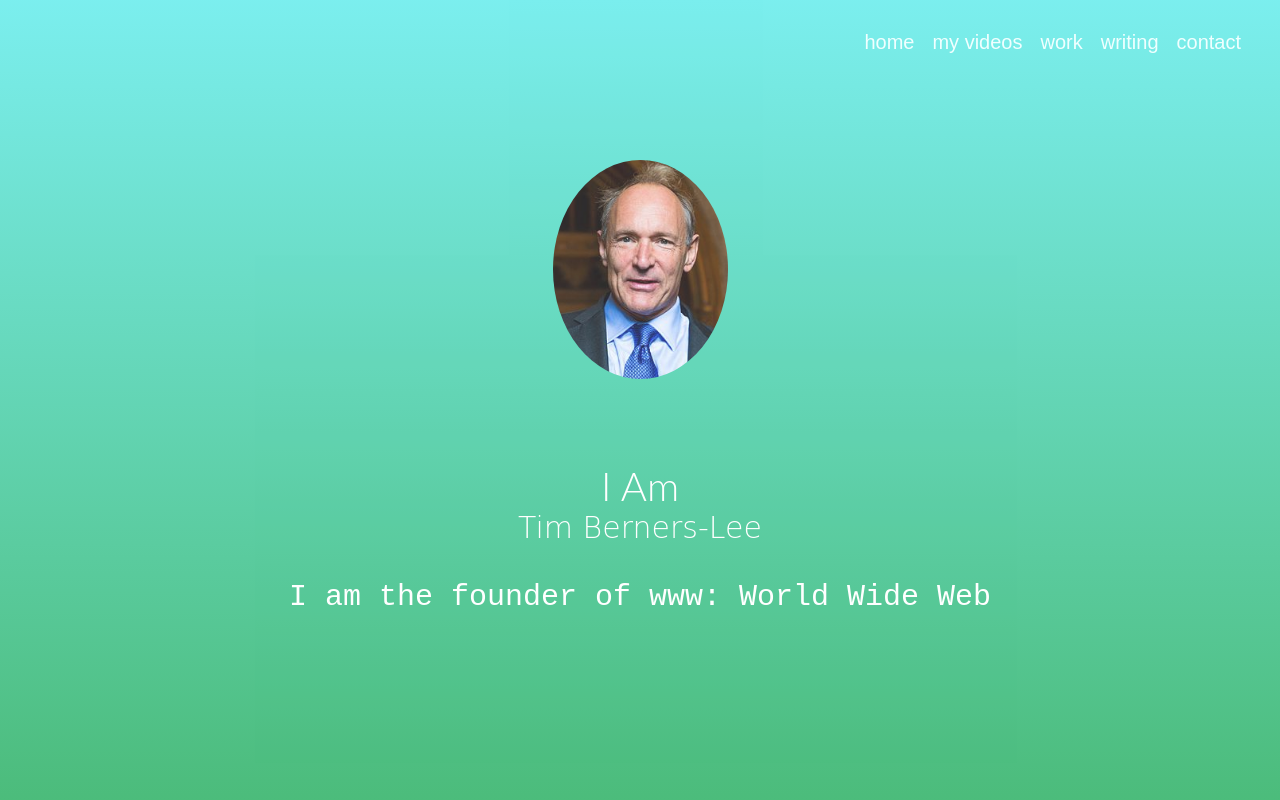
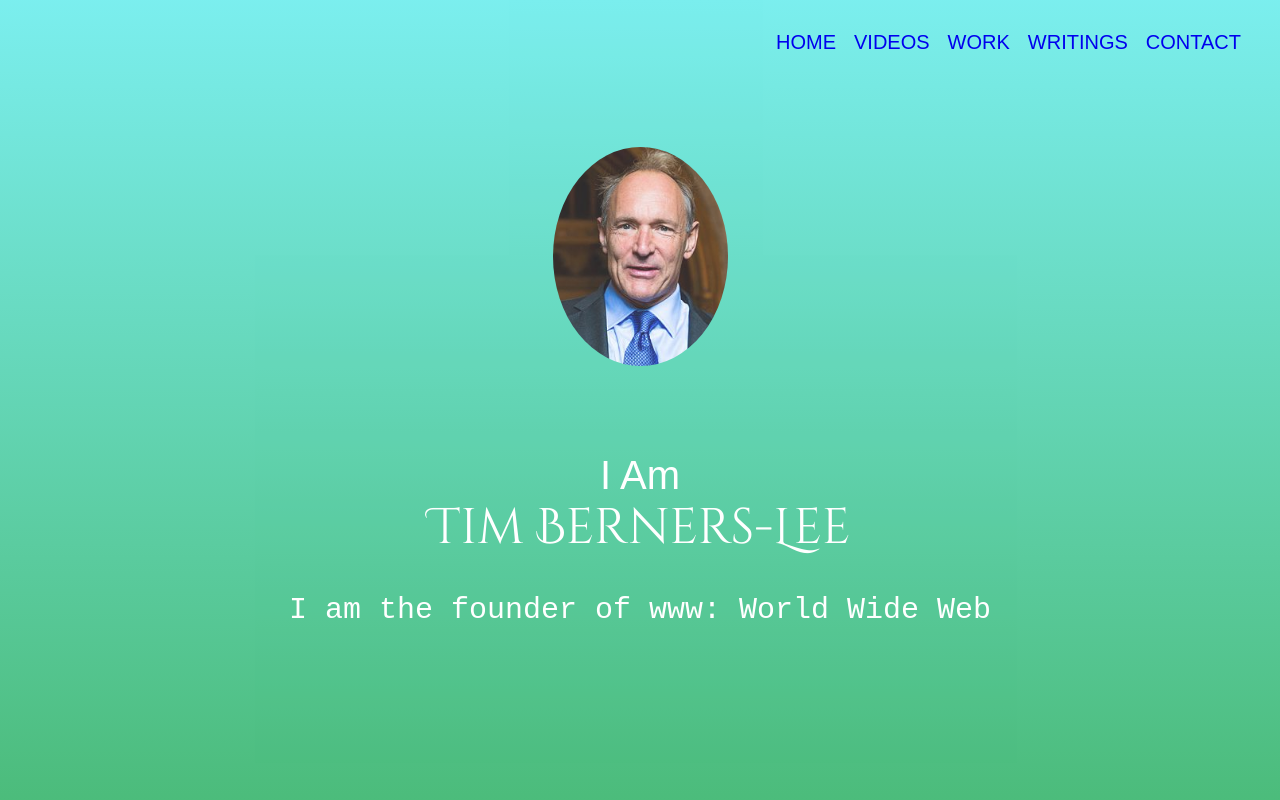
Before and after one commit to ayesha-237/newwebsite, a plain HTML site: page index.html in a window 1280 px wide. Shown: the top 800 px of the page. Drawn offline with Linux system fonts and the light colour scheme.

Commit message:
Add files via upload

```diff
--- a/index.html
+++ b/index.html
@@ -1,24 +1,32 @@
-<html>
+
+<!DOCTYPE html>
+<html lang="en">
 <head>
+    <meta charset="utf-8">
     <title>Sir Tim Berners-Lee</title>
     <link rel="stylesheet" href="style.css">
+    <link href="https://fonts.googleapis.com/css?family=Cinzel+Decorative&display=swap" rel="stylesheet">
+
 </head>
 
 <body>
+
     <ul class="menu">
-	<li class="links">home</li>
-		<li class="links">my videos</li>
-		<li class="links">work</li>
-		<li class="links">writing</li>
-		<li class="links">contact</li>
+        <li class="links"><a href="#welcome">HOME</a></li>
+        <li class="links"><a href="#videos">VIDEOS</a></li>
+        <li class="links"><a href="#work">WORK</a></li>
+        <li class="links"><a href="#writings">WRITINGS</a></li>
+        <li class="links"><a href="#contact">CONTACT</a></li>
+
     </ul>
 
-	<section id="welcome" class="parallax-container">
+    <section id="welcome">
         <div class="parallax-inner">
             <img src="stbl.jpg" class="profile" />
             <h1>I Am <br><span id="name">Tim Berners-Lee</span></h1>
             <h2> I am the founder of www: World Wide Web</h2>
         </div>
+
     </section>
 
 
@@ -30,11 +38,35 @@
 
             He is director of the World Wide Web Consortium that he founded and a Professor in the Computer Science Department at the University of Oxford.
 
-			In 2001 he became a Fellow of the Royal Society and in 2004 he was knighted.<br /><br />In 1994 Berners-Lee founded the World Wide Web Consortium (W3C) at the Laboratory of Computer Science (LCS) at the Massachusetts Institute of Technology in Boston. It was made up of companies that wanted to work together to create Web standards and also improve the Web. It was quickly agreed that the technology should be free of royalties and patents. Berners-Lee has served as director of this W3C since it was founded.
+            In 2001 he became a Fellow of the Royal Society and in 2004 he was knighted.<br><br>In 1994 Berners-Lee founded the World Wide Web Consortium (W3C) at the Laboratory of Computer Science (LCS) at the Massachusetts Institute of Technology in Boston. It was made up of companies that wanted to work together to create Web standards and also improve the Web. It was quickly agreed that the technology should be free of royalties and patents. Berners-Lee has served as director of this W3C since it was founded.
 
             In 1995 Microsoft produced the first version of Internet Explorer and this commercial browser created enormous growth in websites and web users.
 
             The Web was first used for e-commerce in 1997.</p>
     </section>
 
+    <section id="videos">
+        <h1>Videos</h1>
+        <div class="line"></div>
+        <br>
+        <iframe width="900" height="500" src="https://www.youtube.com/embed/OM6XIICm_qo" frameborder="0" allow="accelerometer; autoplay; encrypted-media; gyroscope; picture-in-picture" allowfullscreen></iframe>
+        <br>
+        <br>
+        <iframe width="900" height="500" src="https://www.youtube.com/embed/J8hzJxb0rpc" frameborder="0" allow="accelerometer; autoplay; encrypted-media; gyroscope; picture-in-picture" allowfullscreen></iframe>
+
+    </section>
+    <section id="work">
+        <h1>WORK</h1>
+        <div class="line"></div>
+        <iframe width="900" height="1000" src="https://en.wikipedia.org/wiki/Tim_Berners-Lee#Career_and_research" frameborder="0"></iframe>
+
+    </section>
+    <section id="writings">
+        <h1>WRITINGS</h1>
+        <div class="line"></div>
+        <a class="article" href="https://webfoundation.org/2019/03/web-birthday-30" target="_blank">30 years on, what’s next ForTheWeb?</a>
+        <br>
+        <a class="article" href="https://interestingengineering.com/how-did-tim-berners-lee-change-the-world-with-the-world-wide-web" target="_blank">How Did Tim Berners-Lee Change the World With the World Wide Web?</a>
+    </section>
+
 </body></html>
--- a/style.css
+++ b/style.css
@@ -1,17 +1,19 @@
 body {
     margin: 0;
     padding-top: 800px;
+    text-align: center;
 }
 
 .profile {
     width: 175px;
     margin-bottom: 50px;
     border-radius: 50%;
+
 }
 
 #welcome {
+
     position: absolute;
-	overflow: hidden;
     height: 800px;
     color: #FFFFFF;
     left: 0;
@@ -23,7 +25,8 @@
     display: table;
     width: 100%;
     height: 100%;
-	z-index: :9
+    z-index: 9;
+
 }
 
 
@@ -31,29 +34,29 @@
 h1 {
 
     font-size: 40px;
-	line-height: 1.2;
-	font-family: 'Lato', sans-serif;
+    font-family: sans-serif;
     font-weight: 300;
+
 }
 
 #name {
-	font-size: 30px;
+    font-size: 50px;
     line-height: 1.2;
-	font-family: cursive
+    font-family: 'Cinzel Decorative', cursive;
+
 }
 
 h2 {
     font-size: 30px;
     font-weight: 300;
     line-height: 1.2;
-	font-family: monospace
+    font-family: monospace;
 }
 
 #bio {
 
     padding: 50px;
     text-align: center;
-	font-size: 42px;
 }
 
 .line {
@@ -80,27 +83,43 @@
 
 }
 
+
 .menu {
     list-style: none;
-	font-family: sans-serif;
-	position: absolute;
+    position: fixed;
     top: 10px;
     right: 30px;
+    cursor: pointer;
     z-index: 10;
-	cursor: pointer;
+
 }
+
+
 
 .links {
     float: left;
-	color: azure;
+    color: fuchsia;
     padding-top: 5px;
     padding-left: 9px;
     padding-right: 9px;
     padding-bottom: 5px;
     font-family: fantasy;
-	font-size: 20px;
+    font-size: 20px
 }
 
 .links:hover {
-	background-color: dodgerblue;
+    background-color: aqua;
 }
+
+html {
+    scroll-behavior: smooth;
+}
+
+a {
+    text-decoration: none;
+}
+
+
+.article:hover {
+    color:fuchsia;
+}
```
Lines whose indentation alone changed are shown as unchanged.
